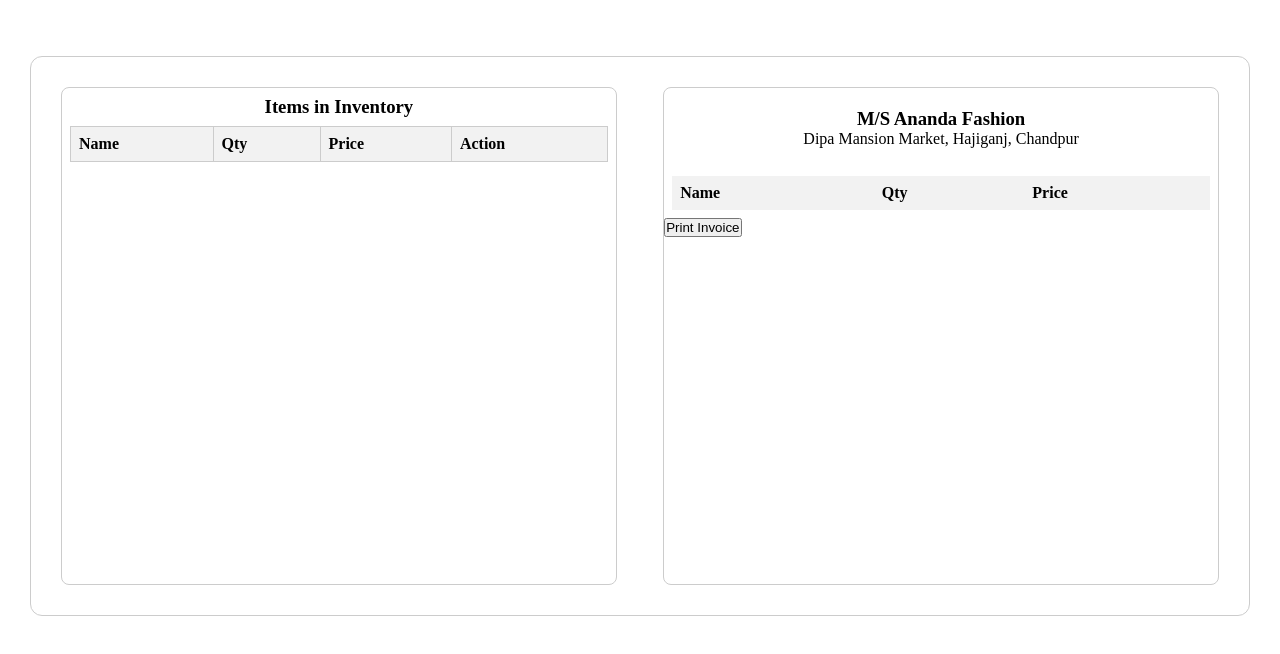
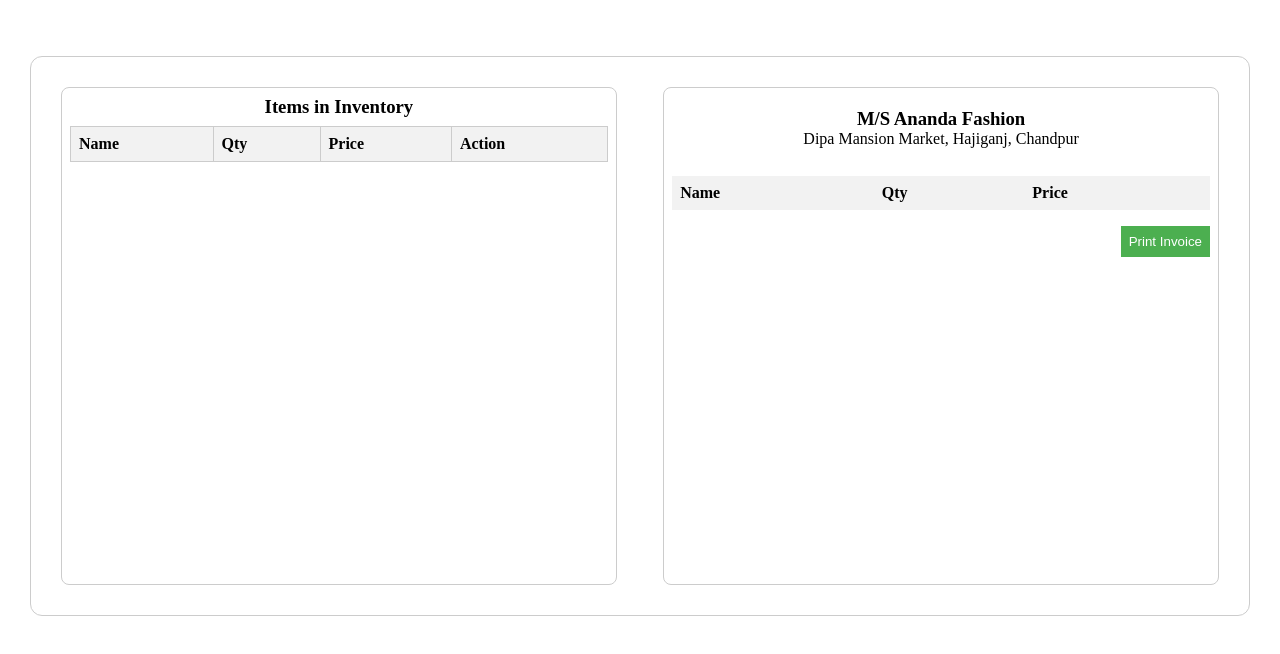
Before and after one commit to sahasourav17/ShopLedger, a website: page component/generateInvoice/invoice.html in a window 1280 px wide. Shown: the part 168-822 px from the top of the page. Drawn offline with Linux system fonts and the light colour scheme.

Commit message:
add style in print invoice button

```diff
--- a/component/generateInvoice/invoice.html
+++ b/component/generateInvoice/invoice.html
@@ -58,7 +58,9 @@
                     </table>
                     <p id="amountPayable"></p>
                 </div>
-                <button onclick="printInvoice()"> Print Invoice</button>
+                <div id="btn-print">
+                    <button onclick="printInvoice()"> Print Invoice</button>
+                </div>
             </div>
         </div>
 
--- a/component/generateInvoice/invoiceScript.js
+++ b/component/generateInvoice/invoiceScript.js
@@ -82,6 +82,13 @@
   // total payable amount
   let amountPayable = document.getElementById("amountPayable");
   amountPayable.innerHTML = `Total Amount to be paid: ${totalAmount}`;
+
+  let btn = document.createElement("BUTTON");
+  btn.innerHTML += `
+    <button onclick = "printInvoice()"> Print Invoice </button>
+  `;
+  console.log(document.body.btn - print);
+  document.body.appendChild(btn);
 }
 
 function printInvoice() {
--- a/component/generateInvoice/styleInvoice.css
+++ b/component/generateInvoice/styleInvoice.css
@@ -171,3 +171,18 @@
 tr:hover {
     background-color: #f5f5f5;
 }
+
+/* styling buttons */
+
+#btn-print{
+    padding: 8px;
+    display: flex;
+    align-items: flex-end;
+    justify-content: flex-end;
+}
+#btn-print button {
+   background : #4CAF50;
+   padding: 8px;
+   color: rgb(255, 255, 255);
+   border: none;
+}
```
